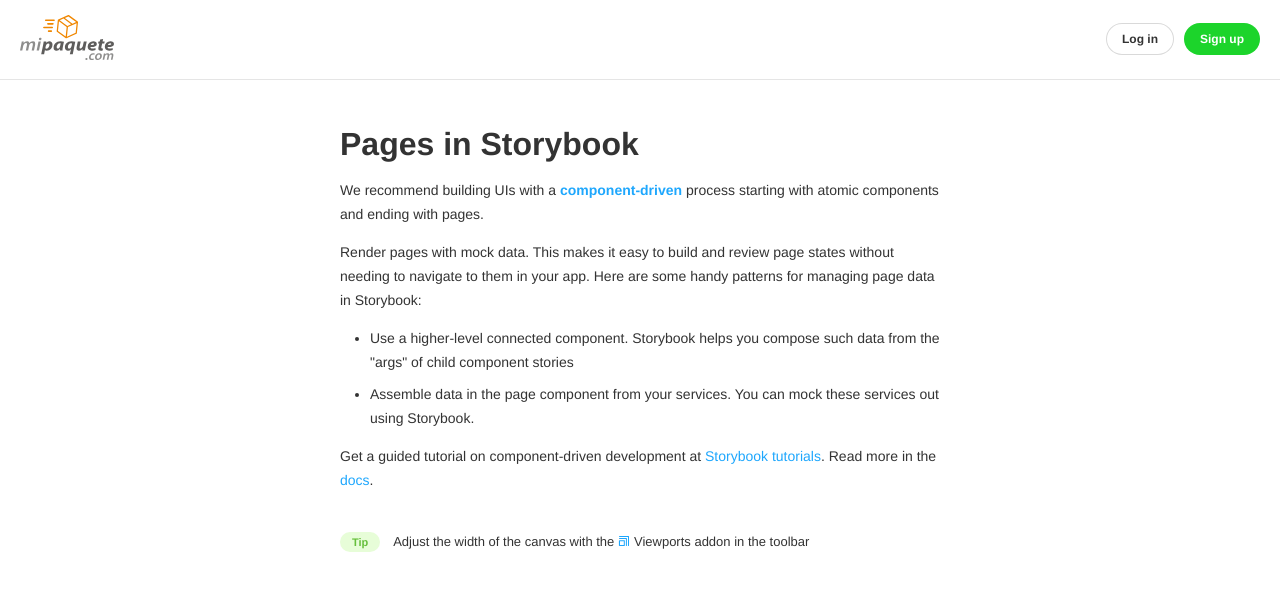
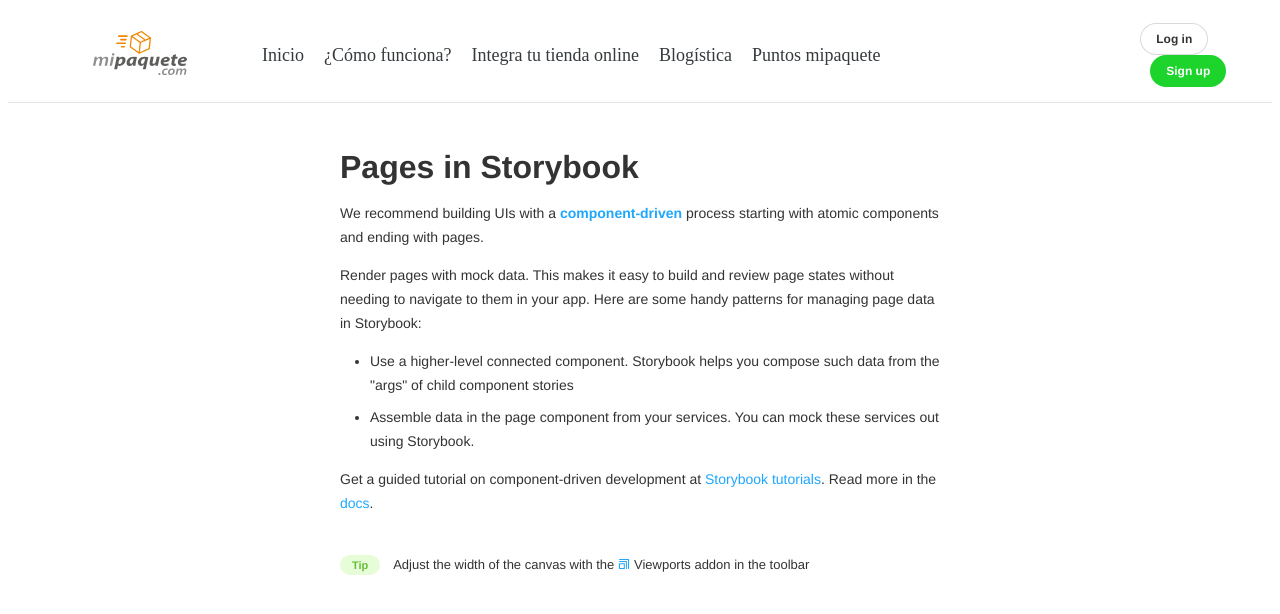
Before and after one commit to universomarin/mipaquete, a React (Create React App) app: page / in a window 1280 px wide. Shown: the top 614 px of the page. Built offline with nearby package versions, Linux system fonts and the light colour scheme.

Commit message:
Refactor Header component

```diff
--- a/src/App.js
+++ b/src/App.js
@@ -1,9 +1,9 @@
-import { Page } from '../src/components/Page/Page';
+import { Register } from './pages/Register/Register';
 
 function App() {
   return (
     <div>
-      <Page />
+      <Register />
     </div>
   );
 }
--- a/src/components/Header/Header.jsx
+++ b/src/components/Header/Header.js
@@ -6,11 +6,39 @@
 import { Button } from '../button/Button';
 import './header.scss';
 
+const MenuList = [
+  {
+    id: 0,
+    title: 'Inicio'
+  },
+  {
+    id: 1,
+    title: '¿Cómo funciona?'
+  },
+  {
+    id: 2,
+    title: 'Integra tu tienda online'
+  },
+  {
+    id: 3,
+    title: 'Blogística'
+  },
+  {
+    id: 4,
+    title: 'Puntos mipaquete'
+  },
+];
+
 export const Header = ({ user, onLogin, onLogout, onCreateAccount }) => (
   <header>
     <div className="wrapper">
-      <div>
+      <div className='wrapper__logo'>
         <img src={Logo} alt="Mipaquete" />
+      </div>
+      <div className='wrapper__menu'>
+        {MenuList.map(({ id, title }) => (
+          <li className='wrapper__menu__item' key={id}>{title}</li>
+        ))}
       </div>
       <div>
         {user ? (
--- a/src/components/Header/header.scss
+++ b/src/components/Header/header.scss
@@ -1,10 +1,29 @@
 .wrapper {
-  font-family: 'Nunito Sans', 'Helvetica Neue', Helvetica, Arial, sans-serif;
   border-bottom: 1px solid rgba(0, 0, 0, 0.1);
   padding: 15px 20px;
   display: flex;
   align-items: center;
   justify-content: space-between;
+
+  &__logo {
+    padding: 0 65px;
+  }
+
+  &__menu {
+    font-family: "Ubuntu-MediumItalic";
+    list-style: none;
+    display: flex;
+    justify-content: flex-start;
+    align-items: center;
+    width: 100%;
+
+    &__item {
+      margin: 0 10px;
+      font-size: 18px;
+      color: #353a3d;
+      cursor: pointer;
+    }
+  }
 }
 
 svg {
--- a/src/index.scss
+++ b/src/index.scss
@@ -1,13 +1 @@
-body {
-  margin: 0;
-  font-family: -apple-system, BlinkMacSystemFont, 'Segoe UI', 'Roboto', 'Oxygen',
-    'Ubuntu', 'Cantarell', 'Fira Sans', 'Droid Sans', 'Helvetica Neue',
-    sans-serif;
-  -webkit-font-smoothing: antialiased;
-  -moz-osx-font-smoothing: grayscale;
-}
-
-code {
-  font-family: source-code-pro, Menlo, Monaco, Consolas, 'Courier New',
-    monospace;
-}
+@import '../src/styles/base-dir';
--- a/src/components/Page/Page.jsx
+++ b/src/pages/Register/Register.js
@@ -1,10 +1,10 @@
 import React from 'react';
 import PropTypes from 'prop-types';
 
-import { Header } from '../Header/Header';
-import './page.scss';
+import { Header } from '../../components/Header/Header';
+import './register.scss';
 
-export const Page = ({ user, onLogin, onLogout, onCreateAccount }) => (
+export const Register = ({ user, onLogin, onLogout, onCreateAccount }) => (
   <article>
     <Header user={user} onLogin={onLogin} onLogout={onLogout} onCreateAccount={onCreateAccount} />
 
@@ -59,13 +59,13 @@
     </section>
   </article>
 );
-Page.propTypes = {
+Register.propTypes = {
   user: PropTypes.shape({}),
   onLogin: PropTypes.func.isRequired,
   onLogout: PropTypes.func.isRequired,
   onCreateAccount: PropTypes.func.isRequired,
 };
 
-Page.defaultProps = {
+Register.defaultProps = {
   user: null,
 };
--- /dev/null
+++ b/src/styles/_base-dir.scss
@@ -0,0 +1 @@
+@import 'typography';
--- /dev/null
+++ b/src/styles/_typography.scss
@@ -0,0 +1,8 @@
+// Primary Typography - Ubuntu-MediumItalic
+@font-face {
+  font-family: "Ubuntu-MediumItalic";
+  src: url(../assets/fonts/Ubuntu-MediumItalic.ttf) format("ttf");
+  font-weight: 500;
+  font-style: medium;
+  font-display: block;
+}
```
Also changed, not shown: src/App.scss (deleted, +0 -38 lines), src/assets/fonts/Ubuntu-MediumItalic.ttf (added), src/components/button/Button.js (renamed from src/components/button/Button.jsx), src/pages/Register/register.scss (renamed from src/components/Page/page.scss), 1 other file (tests, documents, lock files or other folders).
